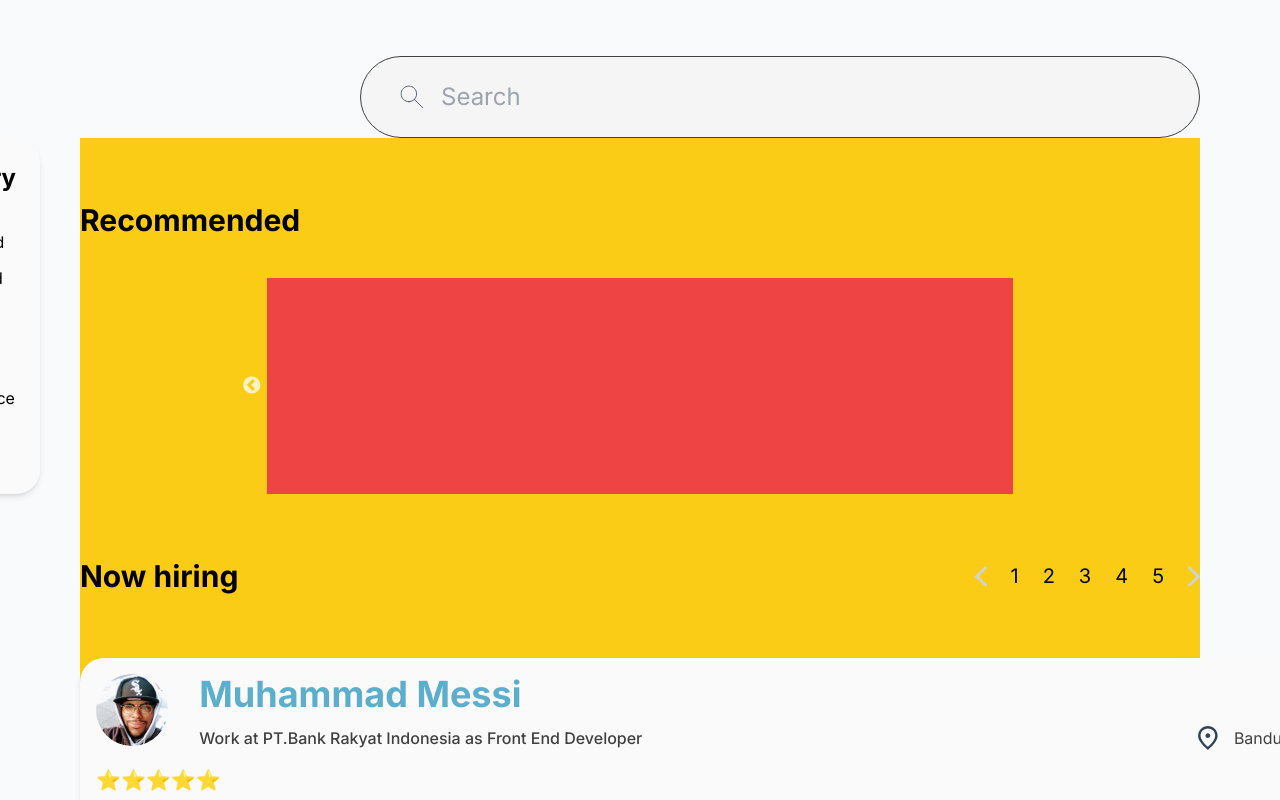
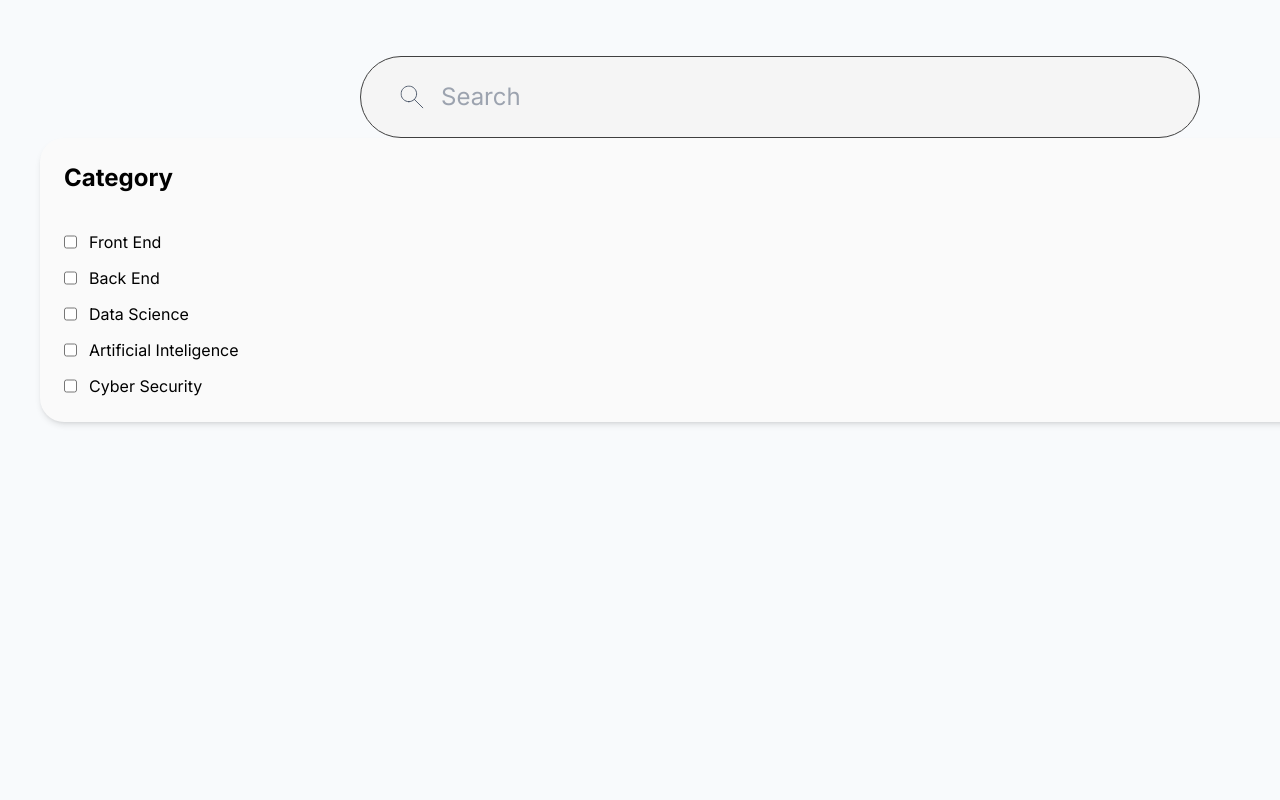
Before and after one commit to SyafiIslam/CareerBoost, a React (Vite) app: page /mentoring in a window 1280 px wide. Shown: the part 480-1280 px from the top of the page. Built offline with nearby package versions, Linux system fonts and the light colour scheme.

Commit message:
navbar done, carousel onhold

```diff
--- a/src/components/card/CourseCard.jsx
+++ b/src/components/card/CourseCard.jsx
@@ -1,11 +1,11 @@
 import React from "react";
 import { Link } from "react-router-dom";
-import course from "../../data/Courses.json";
+import { Courses } from "../../data/Courses.js";
 
 const Card = () => {
   return (
     <>
-      {course.map((data, index) => {
+      {Courses.map((data, index) => {
         return (
           <Link to='/courseDetail' key={index} className="flex flex-col justify-center bg-neutral-50 p-4 w-10/12 md:w-70 xl:w-72 2xl:w-80 rounded-3xl shadow-lg">
             <div className="flex justify-center">
--- a/src/components/card/MentorSwipe.jsx
+++ b/src/components/card/MentorSwipe.jsx
@@ -3,30 +3,34 @@ import { Link } from "react-router-dom";
 import mentor from "../../data/mentoring.json";
 import loc from "../../assets/magang/location.svg";
 
-const MentorSwipe = () => {
-  return (
-    <>
-      {mentor.map((data, index) => {
+const MentorSwipe = ({
+  bidang,
+  skill,
+  avatar,
+  work,
+  lokasi,
+  rate,
+  name,
+}) => {
   return (
     <Link
       to="/mentorInfo/data"
-            key={index}
-            className="flex flex-col mx-auto xl:mx-0 bg-neutral-50 w-max p-4 rounded-3xl shadow-md gap-4"
+      className="flex flex-col mx-auto bg-neutral-50 w p-4 rounded-3xl shadow-md gap-4"
     >
       <div className="flex flex-col xl:flex-row items-start justify-start gap-3 x w-fulll:gap-1">
         <div className="w-2/12">
-                <img src={data.avatar} alt="" />
+          <img src={avatar} alt="" />
         </div>
         <div className="flex flex-col w-full gap-3">
-                <p className="h3 font-bold text-primary300">{data.name}</p>
-                <p className="p1 font-medium text-neutral-700">{data.work}</p>
+          <p className="h3 font-bold text-primary300">{name}</p>
+          <p className="p1 font-medium text-neutral-700">{work}</p>
         </div>
         <div className="flex flex-col items-start xl:items-end justify-end gap-4"></div>
       </div>
-            <p className="p2 md:h6 font-medium my-2">{data.rate}</p>
+      <p className="p2 md:h6 font-medium my-2">{rate}</p>
       <div className="flex gap-4 my-2">
         <img src={loc} alt="" />
-              <p className="p1 text-neutral-700">{data.lokasi}</p>
+        <p className="p1 text-neutral-700">{lokasi}</p>
       </div>
       <div className="flex flex-col xl:flex-row gap-8">
         <div className="flex flex-col">
@@ -34,7 +38,7 @@ const MentorSwipe = () => {
             <p className="h6 text-neutral-600">Bidang</p>
           </div>
           <div className="flex gap-2 mt-3">
-                  {data.bidang.map((list, index) => {
+            {bidang.map((list, index) => {
               return (
                 <p
                   key={index}
@@ -51,7 +55,7 @@ const MentorSwipe = () => {
             <p className="h6 text-neutral-600">Keahlian</p>
           </div>
           <div className="flex gap-2 mt-3">
-                  {data.skill.map((list, indexist) => {
+            {skill.map((list, index) => {
               return (
                 <p
                   key={index}
@@ -66,9 +70,6 @@ const MentorSwipe = () => {
       </div>
     </Link>
   );
-      })}
-    </>
-  );
 };
 
 export default MentorSwipe;
--- a/src/components/profile/Riwayat.jsx
+++ b/src/components/profile/Riwayat.jsx
@@ -48,7 +48,7 @@ const Riwayat = () => {
 
       <div className='flex flex-col'>
         <p className='h5 font-bold mt-9'>
-          Riwayat Program Magang
+          Riwayat Mentoring
         </p>
         {history.mentor.map((list) => {
           return (
--- /dev/null
+++ b/src/data/Courses.js
@@ -0,0 +1,40 @@
+import THUMBNAIL from '../assets/course/thumbnail.svg'
+
+export const Courses= [
+  {
+    "title": "Intro to Website Development",
+    "img": THUMBNAIL,
+    "star": "⭐⭐⭐⭐⭐",
+    "rating": "5.0",
+    "vote": "(1.004)",
+    "desc": "Lorem ipsum dolor sit amet consectetur. Ipsum aenean ac semper donec aliquam sagittis. Ac faucibus cras bibendum sodales ipsum eget ut. Sed cras ut sem faucibus.",
+    "price": "Rp 269.000"
+  },
+  {
+    "title": "Intro to Website Development",
+    "img": THUMBNAIL,
+    "star": "⭐⭐⭐⭐⭐",
+    "rating": "5.0",
+    "vote": "(1.004)",
+    "desc": "Lorem ipsum dolor sit amet consectetur. Ipsum aenean ac semper donec aliquam sagittis. Ac faucibus cras bibendum sodales ipsum eget ut. Sed cras ut sem faucibus.",
+    "price": "Rp 269.000"
+  },
+  {
+    "title": "Intro to Website Development",
+    "img": THUMBNAIL,
+    "star": "⭐⭐⭐⭐⭐",
+    "rating": "5.0",
+    "vote": "(1.004)",
+    "desc": "Lorem ipsum dolor sit amet consectetur. Ipsum aenean ac semper donec aliquam sagittis. Ac faucibus cras bibendum sodales ipsum eget ut. Sed cras ut sem faucibus.",
+    "price": "Rp 269.000"
+  },
+  {
+    "title": "Intro to Website Development",
+    "img": THUMBNAIL,
+    "star": "⭐⭐⭐⭐⭐",
+    "rating": "5.0",
+    "vote": "(1.004)",
+    "desc": "Lorem ipsum dolor sit amet consectetur. Ipsum aenean ac semper donec aliquam sagittis. Ac faucibus cras bibendum sodales ipsum eget ut. Sed cras ut sem faucibus.",
+    "price": "Rp 269.000"
+  }
+]
--- a/src/pages/Home.jsx
+++ b/src/pages/Home.jsx
@@ -34,7 +34,7 @@ const Home = () => {
         <div className=" py-7 mt-8 bg-primary400 flex flex-col items-center justify-center md:flex-row gap-8 text-white xl:px-10">
           <div className="flex flex-col justify-center items-center gap-5">
             <div className="flex flex-col justify-center items-center">
-              <img className="w-2/5" src={logoMentor} />
+              <img className="" src={logoMentor} />
               <h3 className="font-bold h4  mt-4">
                 Program Mentoring
               </h3>
@@ -45,7 +45,7 @@ const Home = () => {
           </div>
           <div className="flex flex-col justify-center items-center gap-5">
             <div className="flex flex-col justify-center items-center">
-              <img className="w-3/5" src={logoCourse} />
+              <img className="" src={logoCourse} />
               <h3 className="font-bold h4 mt-4">
                 Online Course
               </h3>
@@ -56,7 +56,7 @@ const Home = () => {
           </div>
           <div className="flex flex-col justify-center items-center gap-5">
             <div className="flex flex-col justify-center items-center">
-              <img className="w-3/5 xl:w-2/5" src={logoMagang} />
+              <img className="" src={logoMagang} />
               <h3 className="font-bold h4 mt-4">
                 Program Magang
               </h3>
--- a/src/pages/Mentor.jsx
+++ b/src/pages/Mentor.jsx
@@ -5,6 +5,7 @@ import icon from "../assets/magang/search.svg";
 import kanan from "../assets/magang/kanan.svg";
 import kiri from "../assets/magang/kiri.svg";
 import interest from "../data/Interest";
+import mentor from "../data/mentoring.json";
 import MentorAll from "../components/card/MentorAll";
 import MentorSwipe from "../components/card/MentorSwipe";
 import Slider from "react-slick";
@@ -13,18 +14,20 @@ const Mentor = () => {
 
   const settings= {
     dots: true,
+    arrows: false,
+    centerMode: false,
     infinite: true,
     speed: 500,
     autoplay: true,
     autoplaySpeed: 3000,
-    slidesToShow: 1,
+    slidesToShow: 2,
     slidesToScroll: 1,
   }
   return (
     <WebLayout>
       <div className="flex flex-col p-4 xl:p-6 xl:px-20 md:p-10 ">
         <div className="flex flex-col gap-10 xl:gap-0 xl:flex-row items-center justify-between ">
-          <div className="flex flex-col basis-6/12">
+          <div className="flex flex-col basis-3/4">
             <h1 className="h3 font-bold text-center xl:text-left text-primary600 mb-8">
               Program Mentoring bersama Mentor Berpengalaman di Bidangnya
             </h1>
@@ -65,25 +68,35 @@ const Mentor = () => {
             );
           })}
         </div>
-        <div className="flex flex-row-reverse gap-10 bg-yellow-400">
-          <div className="flex flex-col w-full xl:basis-3/4 mt-16">
+        <div className="flex flex-row-reverse w-fit gap-10">
+          <div className="flex flex-col xl:basis-1/4 mt-16 bg-red-300">
             <div className="flex w-full justify-between items-center">
               <h1 className=" h4 font-bold">Recommended</h1>
             </div>
-            <div className="flex mx-auto gap-7 mt-10 w-8/12 bg-red-500 ">
-              <Slider >
-                {/* <MentorSwipe /> */}
-                <p>1</p>
+            <div className=" mx-auto mt-10 w-3/4 p-6 bg-green-300">
+              <Slider {...settings} >
+                {/* <p>1</p>
                 <p>2</p>
                 <p>3</p>
-                <p>4</p>
+                <p>4</p> */}
+                {mentor.map((list, index) => {
+                  return (
+                    <MentorSwipe
+                    avatar= {list.avatar}
+                    work= {list.work}
+                    lokasi= {list.lokasi}
+                    rate= {list.rate}
+                    name= {list.name}
+                    bidang= {list.bidang}
+                    skill= {list.skill}
+                    key={index}
+                    />
+                  )
+                })}
               </Slider>
-              <p>
-                1
-              </p>
             </div>
             <div className="flex w-full justify-between items-center my-16">
-              <h1 className=" h4 font-bold mb10">Now hiring</h1>
+              <h1 className=" h4 font-bold mb10">All</h1>
               <div className="flex gap-4 md:gap-6 items-center">
                 <p>
                   <img src={kiri} alt="" />
@@ -102,8 +115,8 @@ const Mentor = () => {
               <MentorAll />
             </div>
           </div>
-          <div className="bg-neutral-50 hidden xl:flex flex-col basis-1/4 items-start p-6 mx-auto rounded-3xl shadow-md gap-3 h-max sticky top-36">
-            <h1 className="h5 font-bold mb-6">Category</h1>
+          <div className="bg-neutral-50 hidden xl:flex flex-col w-1/4 items-start p-6 mx-auto rounded-3xl shadow-md gap-3 h-max sticky top-36 ">
+            <h1 className="h5 font-bold mb-6 ">Category</h1>
             {interest.map((data, index) => {
               return (
                 <div key={index} className="flex gap-3">
```
Also changed, not shown: src/components/profile/Langganan.jsx (+6 -6 lines), src/layout/Navbar.jsx (+5 -5 lines), src/assets/Home/logo-course.svg, src/assets/Home/logo-magang.svg. Lines whose indentation alone changed are shown as unchanged.
